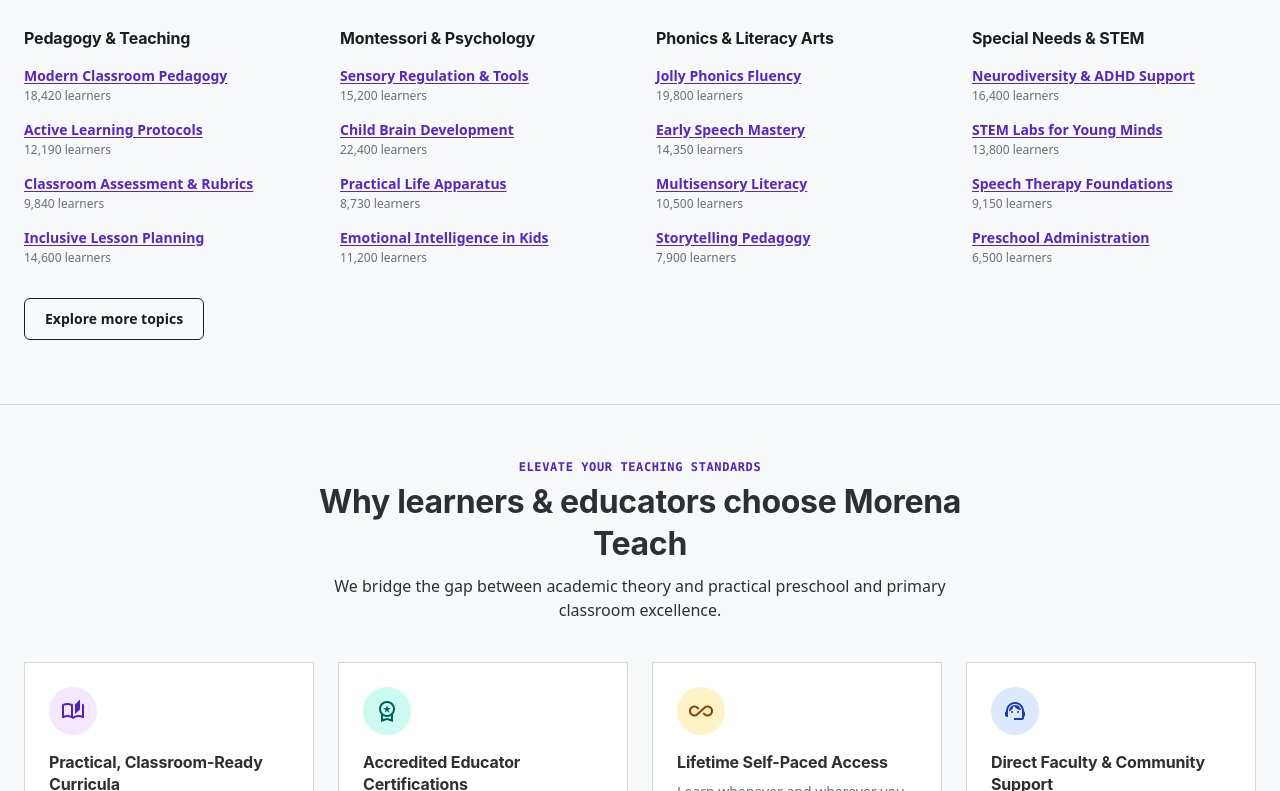
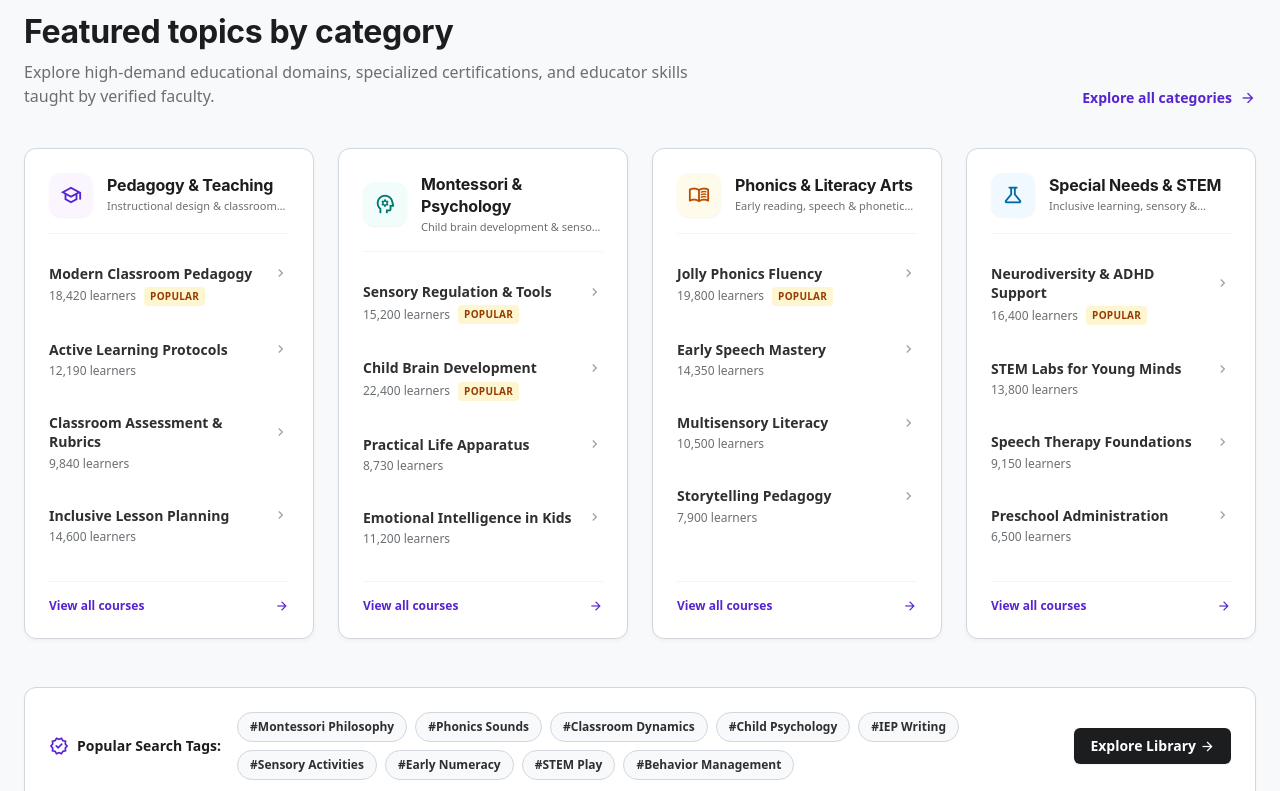
Before and after one commit to piyushshri253-arch/lms, a Next.js app: page / in a window 1280 px wide. Shown: the part 3049-3840 px from the top of the page. Built offline with nearby package versions, Linux system fonts and the light colour scheme; no server answers; the database is empty.

Commit message:
feat: redesign Featured topics by category with elevated cards, icon badges, hover chevrons, popular badges, and topic tag cloud

```diff
--- a/src/components/landing/UdemyFeaturedTopics.tsx
+++ b/src/components/landing/UdemyFeaturedTopics.tsx
@@ -2,23 +2,37 @@
 
 import React from 'react';
 import Link from 'next/link';
+import { Icon } from '@/components/ui/Icon';
 
 interface TopicItem {
   title: string;
   learners: string;
   categorySlug: string;
+  isTrending?: boolean;
 }
 
 interface TopicCategoryColumn {
   categoryTitle: string;
+  subtitle: string;
+  icon: string;
+  iconBg: string;
+  iconColor: string;
+  borderColor: string;
+  categorySlug: string;
   topics: TopicItem[];
 }
 
 const FEATURED_TOPIC_COLUMNS: TopicCategoryColumn[] = [
   {
     categoryTitle: 'Pedagogy & Teaching',
+    subtitle: 'Instructional design & classroom leadership',
+    icon: 'school',
+    iconBg: 'bg-purple-50',
+    iconColor: 'text-[#5624d0]',
+    borderColor: 'group-hover:border-purple-300',
+    categorySlug: 'Pedagogy & Teaching Methods',
     topics: [
-      { title: 'Modern Classroom Pedagogy', learners: '18,420 learners', categorySlug: 'Pedagogy & Teaching Methods' },
+      { title: 'Modern Classroom Pedagogy', learners: '18,420 learners', categorySlug: 'Pedagogy & Teaching Methods', isTrending: true },
       { title: 'Active Learning Protocols', learners: '12,190 learners', categorySlug: 'Pedagogy & Teaching Methods' },
       { title: 'Classroom Assessment & Rubrics', learners: '9,840 learners', categorySlug: 'Pedagogy & Teaching Methods' },
       { title: 'Inclusive Lesson Planning', learners: '14,600 learners', categorySlug: 'Pedagogy & Teaching Methods' }
@@ -26,17 +40,29 @@ const FEATURED_TOPIC_COLUMNS: TopicCategoryColumn[] = [
   },
   {
     categoryTitle: 'Montessori & Psychology',
+    subtitle: 'Child brain development & sensory discovery',
+    icon: 'psychology',
+    iconBg: 'bg-teal-50',
+    iconColor: 'text-teal-700',
+    borderColor: 'group-hover:border-teal-300',
+    categorySlug: 'Montessori & Child Psychology',
     topics: [
-      { title: 'Sensory Regulation & Tools', learners: '15,200 learners', categorySlug: 'Montessori & Child Psychology' },
-      { title: 'Child Brain Development', learners: '22,400 learners', categorySlug: 'Montessori & Child Psychology' },
+      { title: 'Sensory Regulation & Tools', learners: '15,200 learners', categorySlug: 'Montessori & Child Psychology', isTrending: true },
+      { title: 'Child Brain Development', learners: '22,400 learners', categorySlug: 'Montessori & Child Psychology', isTrending: true },
       { title: 'Practical Life Apparatus', learners: '8,730 learners', categorySlug: 'Montessori & Child Psychology' },
       { title: 'Emotional Intelligence in Kids', learners: '11,200 learners', categorySlug: 'Montessori & Child Psychology' }
     ]
   },
   {
     categoryTitle: 'Phonics & Literacy Arts',
+    subtitle: 'Early reading, speech & phonetic fluency',
+    icon: 'menu_book',
+    iconBg: 'bg-amber-50',
+    iconColor: 'text-amber-700',
+    borderColor: 'group-hover:border-amber-300',
+    categorySlug: 'Phonics & Language Arts',
     topics: [
-      { title: 'Jolly Phonics Fluency', learners: '19,800 learners', categorySlug: 'Phonics & Language Arts' },
+      { title: 'Jolly Phonics Fluency', learners: '19,800 learners', categorySlug: 'Phonics & Language Arts', isTrending: true },
       { title: 'Early Speech Mastery', learners: '14,350 learners', categorySlug: 'Phonics & Language Arts' },
       { title: 'Multisensory Literacy', learners: '10,500 learners', categorySlug: 'Phonics & Language Arts' },
       { title: 'Storytelling Pedagogy', learners: '7,900 learners', categorySlug: 'Phonics & Language Arts' }
@@ -44,8 +70,14 @@ const FEATURED_TOPIC_COLUMNS: TopicCategoryColumn[] = [
   },
   {
     categoryTitle: 'Special Needs & STEM',
+    subtitle: 'Inclusive learning, sensory & hands-on science',
+    icon: 'science',
+    iconBg: 'bg-sky-50',
+    iconColor: 'text-sky-700',
+    borderColor: 'group-hover:border-sky-300',
+    categorySlug: 'Special Needs & Inclusion',
     topics: [
-      { title: 'Neurodiversity & ADHD Support', learners: '16,400 learners', categorySlug: 'Special Needs & Inclusion' },
+      { title: 'Neurodiversity & ADHD Support', learners: '16,400 learners', categorySlug: 'Special Needs & Inclusion', isTrending: true },
       { title: 'STEM Labs for Young Minds', learners: '13,800 learners', categorySlug: 'STEM for Young Learners' },
       { title: 'Speech Therapy Foundations', learners: '9,150 learners', categorySlug: 'Special Needs & Inclusion' },
       { title: 'Preschool Administration', learners: '6,500 learners', categorySlug: 'Early Childhood Education' }
@@ -53,48 +85,141 @@ const FEATURED_TOPIC_COLUMNS: TopicCategoryColumn[] = [
   }
 ];
 
+const POPULAR_TAGS = [
+  'Montessori Philosophy',
+  'Phonics Sounds',
+  'Classroom Dynamics',
+  'Child Psychology',
+  'IEP Writing',
+  'Sensory Activities',
+  'Early Numeracy',
+  'STEM Play',
+  'Behavior Management'
+];
+
 export const UdemyFeaturedTopics: React.FC = () => {
   return (
-    <section className="w-full bg-[#f7f9fa] py-12 md:py-16 border-t border-[#d1d7dc]/60">
+    <section className="w-full bg-[#f7f9fa] py-14 md:py-20 border-t border-[#d1d7dc]/70">
       <div className="max-w-[1340px] mx-auto px-4 sm:px-6">
-        {/* Title */}
-        <h2 className="text-2xl sm:text-3xl font-extrabold text-[#1c1d1f] tracking-tight mb-8">
+        {/* Section Header */}
+        <div className="flex flex-col md:flex-row md:items-end justify-between mb-10 gap-4">
+          <div>
+            <div className="inline-flex items-center gap-1.5 px-3 py-1 bg-purple-100/70 border border-purple-200/60 rounded-full text-xs font-bold text-[#5624d0] uppercase tracking-wider mb-3">
+              <Icon name="trending_up" size={15} />
+              <span>Trending Disciplines</span>
+            </div>
+            <h2 className="text-2xl sm:text-3xl lg:text-[32px] font-extrabold text-[#1c1d1f] tracking-tight leading-tight">
               Featured topics by category
             </h2>
+            <p className="text-[#6a6f73] text-sm sm:text-base mt-2 max-w-2xl">
+              Explore high-demand educational domains, specialized certifications, and educator skills taught by verified faculty.
+            </p>
+          </div>
 
-        {/* 4-Column Directory Grid */}
-        <div className="grid grid-cols-1 sm:grid-cols-2 lg:grid-cols-4 gap-8 mb-8">
+          <Link
+            href="/courses"
+            className="inline-flex items-center gap-2 text-sm font-bold text-[#5624d0] hover:text-[#401b9c] transition-colors self-start md:self-auto group"
+          >
+            <span>Explore all categories</span>
+            <Icon name="arrow_forward" size={16} className="transition-transform group-hover:translate-x-1" />
+          </Link>
+        </div>
+
+        {/* 4-Card Elevated Pillar Grid */}
+        <div className="grid grid-cols-1 md:grid-cols-2 lg:grid-cols-4 gap-6 mb-12">
           {FEATURED_TOPIC_COLUMNS.map((column, colIdx) => (
-            <div key={colIdx} className="flex flex-col">
-              <h3 className="text-base font-extrabold text-[#1c1d1f] mb-4">
+            <div
+              key={colIdx}
+              className={`flex flex-col bg-white rounded-xl p-6 border border-[#d1d7dc] shadow-[0_2px_4px_rgba(0,0,0,0.04)] hover:shadow-lg transition-all duration-300 group ${column.borderColor}`}
+            >
+              {/* Card Header with Icon Badge */}
+              <div className="flex items-center gap-3.5 mb-5 pb-4 border-b border-gray-100">
+                <div className={`w-11 h-11 rounded-xl ${column.iconBg} ${column.iconColor} flex items-center justify-center shrink-0 shadow-xs transition-transform group-hover:scale-105`}>
+                  <Icon name={column.icon} size={22} />
+                </div>
+                <div>
+                  <h3 className="text-base font-extrabold text-[#1c1d1f] leading-snug group-hover:text-[#5624d0] transition-colors">
                     {column.categoryTitle}
                   </h3>
-              <div className="space-y-4">
+                  <p className="text-[11px] text-[#6a6f73] font-normal mt-0.5 line-clamp-1">
+                    {column.subtitle}
+                  </p>
+                </div>
+              </div>
+
+              {/* Topics List */}
+              <div className="flex-1 space-y-3.5 mb-6">
                 {column.topics.map((topic, topicIdx) => (
-                  <div key={topicIdx} className="flex flex-col group">
                   <Link
+                    key={topicIdx}
                     href={`/courses?category=${encodeURIComponent(topic.categorySlug)}`}
-                      className="text-sm font-bold text-[#5624d0] hover:text-[#401b9c] underline underline-offset-2 transition-colors cursor-pointer"
+                    className="flex flex-col p-2.5 -mx-2.5 rounded-lg hover:bg-gray-50 transition-all duration-200 group/item cursor-pointer"
                   >
+                    <div className="flex items-center justify-between gap-2">
+                      <span className="text-sm font-bold text-[#2d2f31] group-hover/item:text-[#5624d0] transition-colors leading-snug">
                         {topic.title}
-                    </Link>
-                    <span className="text-xs text-[#6a6f73] mt-0.5 font-normal">
+                      </span>
+                      <Icon
+                        name="chevron_right"
+                        size={16}
+                        className="text-gray-400 group-hover/item:text-[#5624d0] group-hover/item:translate-x-0.5 transition-all shrink-0"
+                      />
+                    </div>
+                    <div className="flex items-center gap-2 mt-1">
+                      <span className="text-xs text-[#6a6f73] font-medium">
                         {topic.learners}
                       </span>
+                      {topic.isTrending && (
+                        <span className="text-[10px] font-bold text-amber-800 bg-amber-100/80 px-1.5 py-0.5 rounded-sm uppercase tracking-wide">
+                          Popular
+                        </span>
+                      )}
                     </div>
+                  </Link>
                 ))}
+              </div>
+
+              {/* Card Footer Link */}
+              <div className="pt-4 border-t border-gray-100 mt-auto">
+                <Link
+                  href={`/courses?category=${encodeURIComponent(column.categorySlug)}`}
+                  className="flex items-center justify-between text-xs font-bold text-[#5624d0] hover:text-[#401b9c] transition-colors group/link cursor-pointer"
+                >
+                  <span>View all courses</span>
+                  <Icon name="arrow_forward" size={14} className="transition-transform group-link:translate-x-1" />
+                </Link>
               </div>
             </div>
           ))}
         </div>
 
-        {/* Outline CTA Button */}
-        <div>
+        {/* Quick Popular Topics Tag Strip */}
+        <div className="bg-white rounded-xl p-5 sm:p-6 border border-[#d1d7dc] shadow-xs flex flex-col sm:flex-row items-start sm:items-center justify-between gap-4">
+          <div className="flex items-center gap-2 shrink-0">
+            <Icon name="verified" size={20} className="text-[#5624d0]" />
+            <span className="text-xs sm:text-sm font-extrabold text-[#1c1d1f]">
+              Popular Search Tags:
+            </span>
+          </div>
+
+          <div className="flex flex-wrap items-center gap-2">
+            {POPULAR_TAGS.map((tag, idx) => (
+              <Link
+                key={idx}
+                href={`/courses?search=${encodeURIComponent(tag)}`}
+                className="text-xs font-semibold text-[#2d2f31] bg-[#f7f9fa] hover:bg-[#5624d0] hover:text-white px-3 py-1.5 rounded-full border border-[#d1d7dc] transition-all duration-200 cursor-pointer"
+              >
+                #{tag}
+              </Link>
+            ))}
+          </div>
+
           <Link
             href="/courses"
-            className="inline-block px-5 py-2.5 text-sm font-bold text-[#1c1d1f] border border-[#1c1d1f] hover:bg-gray-100 rounded-md transition-all active:scale-[0.98] cursor-pointer"
+            className="inline-flex items-center gap-1 text-xs sm:text-sm font-bold text-white bg-[#1c1d1f] hover:bg-[#2d2f31] px-4 py-2 rounded-md transition-all shrink-0 cursor-pointer shadow-xs"
           >
-            Explore more topics
+            <span>Explore Library</span>
+            <Icon name="arrow_forward" size={15} />
           </Link>
         </div>
       </div>
```
Lines whose indentation alone changed are shown as unchanged.
